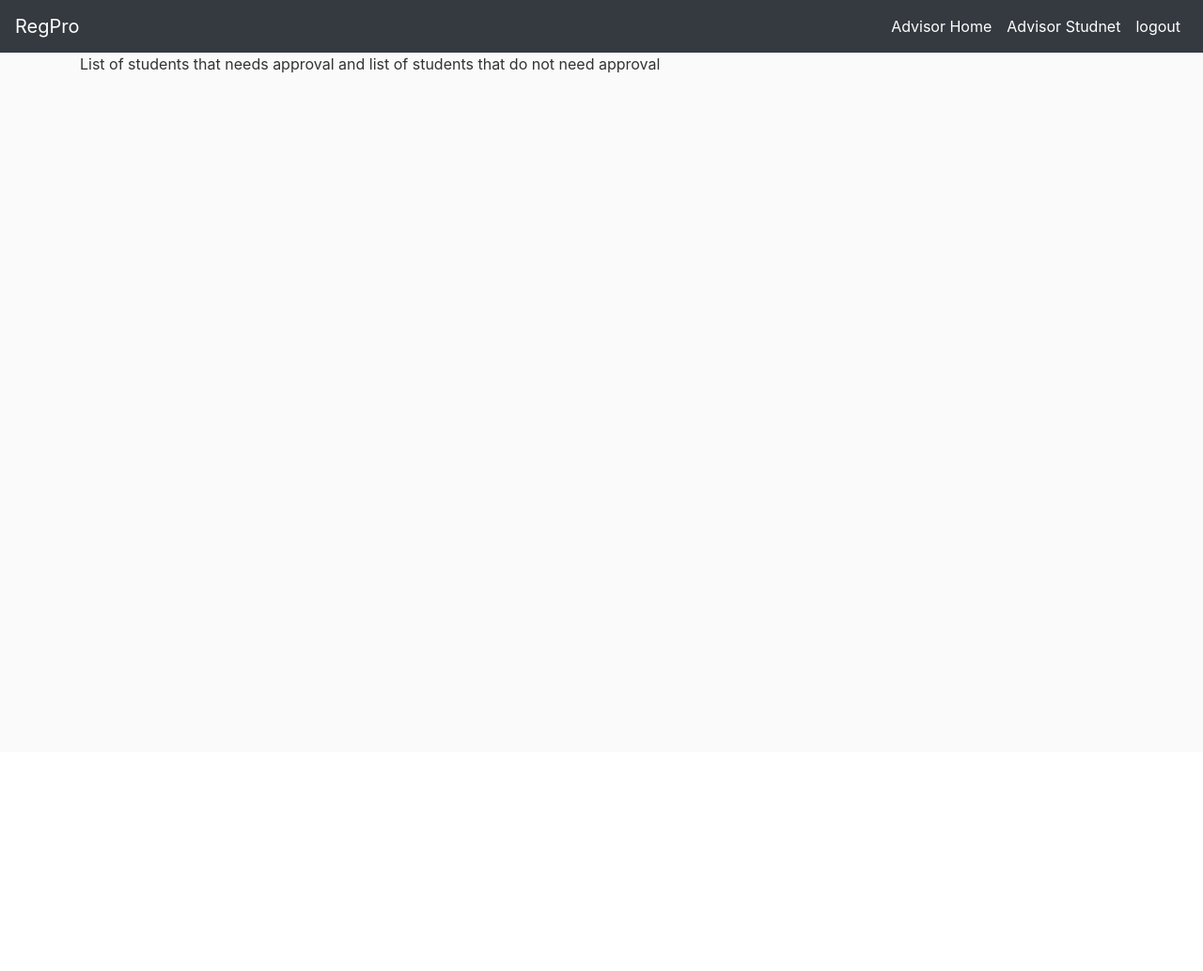
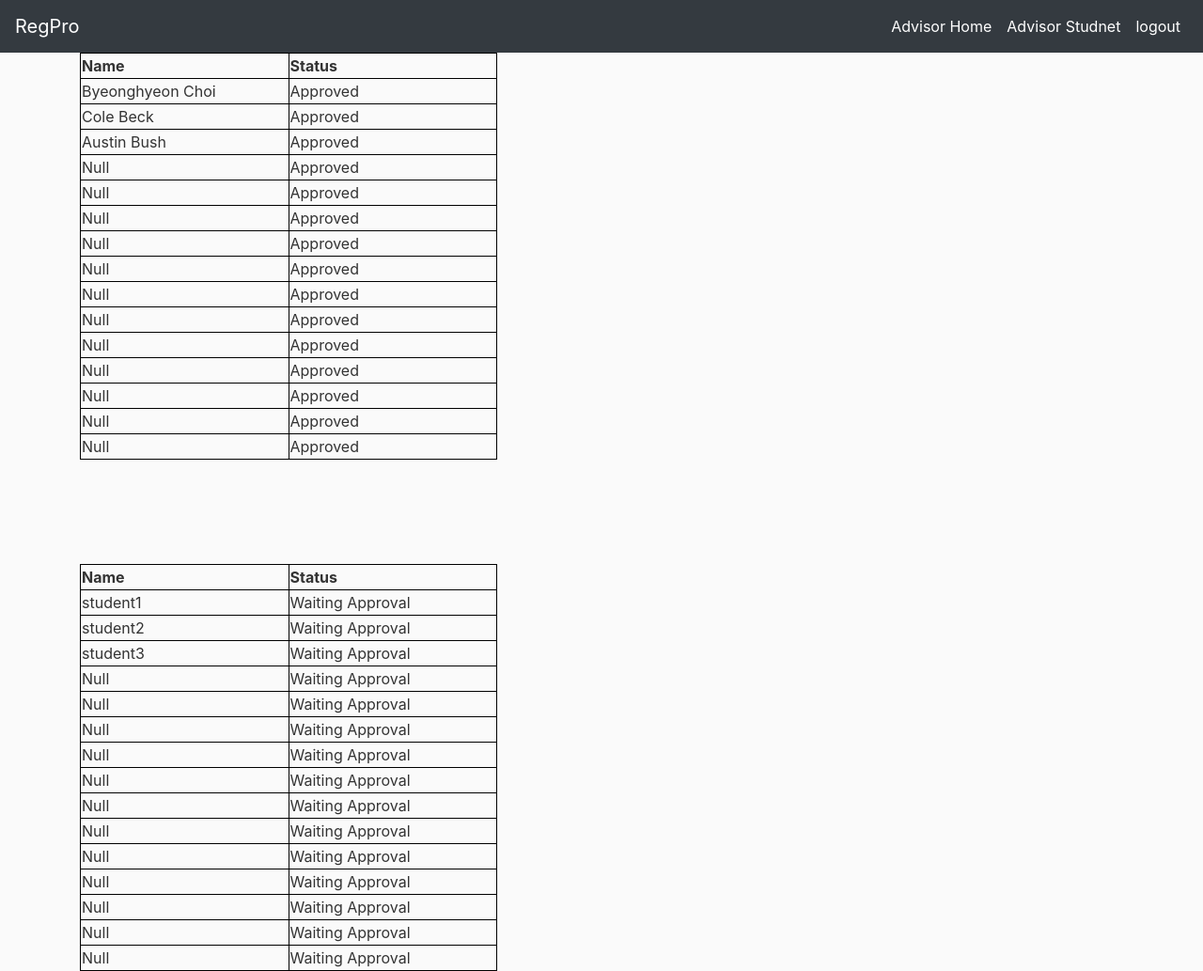
Before and after one commit to RBGPanda/RegPro, a Flask app: page /AdvisorStudent in a window 1280 px wide. Shown: the whole page at 94% size. Before the commit the page ends 78 px from the top, so only its background shows below. Run offline with Flask 2, Linux system fonts and the light colour scheme; parts of the project's set-up code (start-up, migrations or seed data) failed here and were passed over; some libraries are stand-ins or nearby versions.

Commit message:
added tables

```diff
--- a/regpro/static/main.css
+++ b/regpro/static/main.css
@@ -2,3 +2,9 @@ body {
     background: #fafafa;
     color: #333333;
   }
+table, th, td {
+    border: 1px solid black;
+    border-collapse: collapse;
+    width: 40%;
+    text-align: left;
+}
--- a/regpro/templates/Advisor.html
+++ b/regpro/templates/Advisor.html
@@ -1,4 +1,6 @@
 {% extends "template.html" %}
+
+
 
 {% block nav %}
 
@@ -19,6 +21,8 @@
 <div>
 
 <p>Any notification Advisor might have</p>
-
+<div style="padding: 10% 10% 10% 10%; border: 1px solid black;">
+<p>notification about student goes here</p>
+</div>
 </div>
 {% endblock content %}
--- a/regpro/templates/AdvisorStudent.html
+++ b/regpro/templates/AdvisorStudent.html
@@ -17,8 +17,51 @@
 {% block content %}
 <!-- Student schedule-->
 <div>
+    <div style="padding-bottom: 10%;">
+    <table>
+        <thead><tr><th>Name</th><th>Status</th></tr></thead>
+        <tbody>
+        <tr><td>Byeonghyeon Choi</td><td>Approved</td></tr>
+        <tr><td>Cole Beck</td><td>Approved</td></tr>
+        <tr><td>Austin Bush</td><td>Approved</td></tr>
+        <tr><td>Null</td><td>Approved</td></tr>
+        <tr><td>Null</td><td>Approved</td></tr>
+        <tr><td>Null</td><td>Approved</td></tr>
+        <tr><td>Null</td><td>Approved</td></tr>
+        <tr><td>Null</td><td>Approved</td></tr>
+        <tr><td>Null</td><td>Approved</td></tr>
+        <tr><td>Null</td><td>Approved</td></tr>
+        <tr><td>Null</td><td>Approved</td></tr>
+        <tr><td>Null</td><td>Approved</td></tr>
+        <tr><td>Null</td><td>Approved</td></tr>
+        <tr><td>Null</td><td>Approved</td></tr>
+        <tr><td>Null</td><td>Approved</td></tr>
+        </tbody>
+        </table>
+    </div>
 
-<p>List of students that needs approval and list of students that do not need approval</p>
+    <div>
+        <table>
+            <thead><tr><th>Name</th><th>Status</th></tr></thead>
+            <tbody>
+            <tr><td>student1</td><td>Waiting Approval</td></tr>
+            <tr><td>student2</td><td>Waiting Approval</td></tr>
+            <tr><td>student3</td><td>Waiting Approval</td></tr>
+            <tr><td>Null</td><td>Waiting Approval</td></tr>
+            <tr><td>Null</td><td>Waiting Approval</td></tr>
+            <tr><td>Null</td><td>Waiting Approval</td></tr>
+            <tr><td>Null</td><td>Waiting Approval</td></tr>
+            <tr><td>Null</td><td>Waiting Approval</td></tr>
+            <tr><td>Null</td><td>Waiting Approval</td></tr>
+            <tr><td>Null</td><td>Waiting Approval</td></tr>
+            <tr><td>Null</td><td>Waiting Approval</td></tr>
+            <tr><td>Null</td><td>Waiting Approval</td></tr>
+            <tr><td>Null</td><td>Waiting Approval</td></tr>
+            <tr><td>Null</td><td>Waiting Approval</td></tr>
+            <tr><td>Null</td><td>Waiting Approval</td></tr>
+            </tbody>
+            </table>
+    </div>
 
 </div>
 {% endblock content %}
--- a/regpro/templates/template.html
+++ b/regpro/templates/template.html
@@ -1,6 +1,5 @@
 <!DOCTYPE html>
 <html lang="en">
-
 <head>
     <!-- Required meta tags -->
     <meta charset="utf-8">
```
Also changed, not shown: regpro/templates/Admin.html (+24 -3 lines), regpro/forms.py (line endings or trailing spaces), 1 other file.
